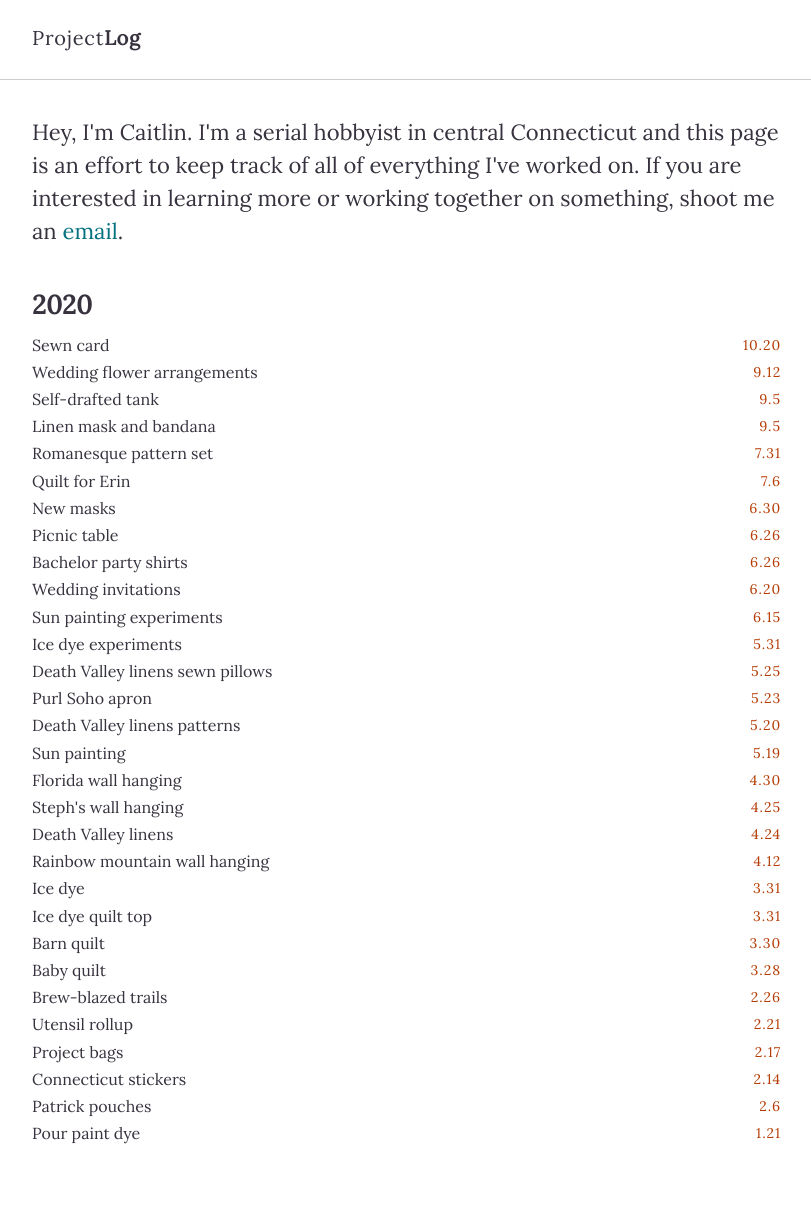
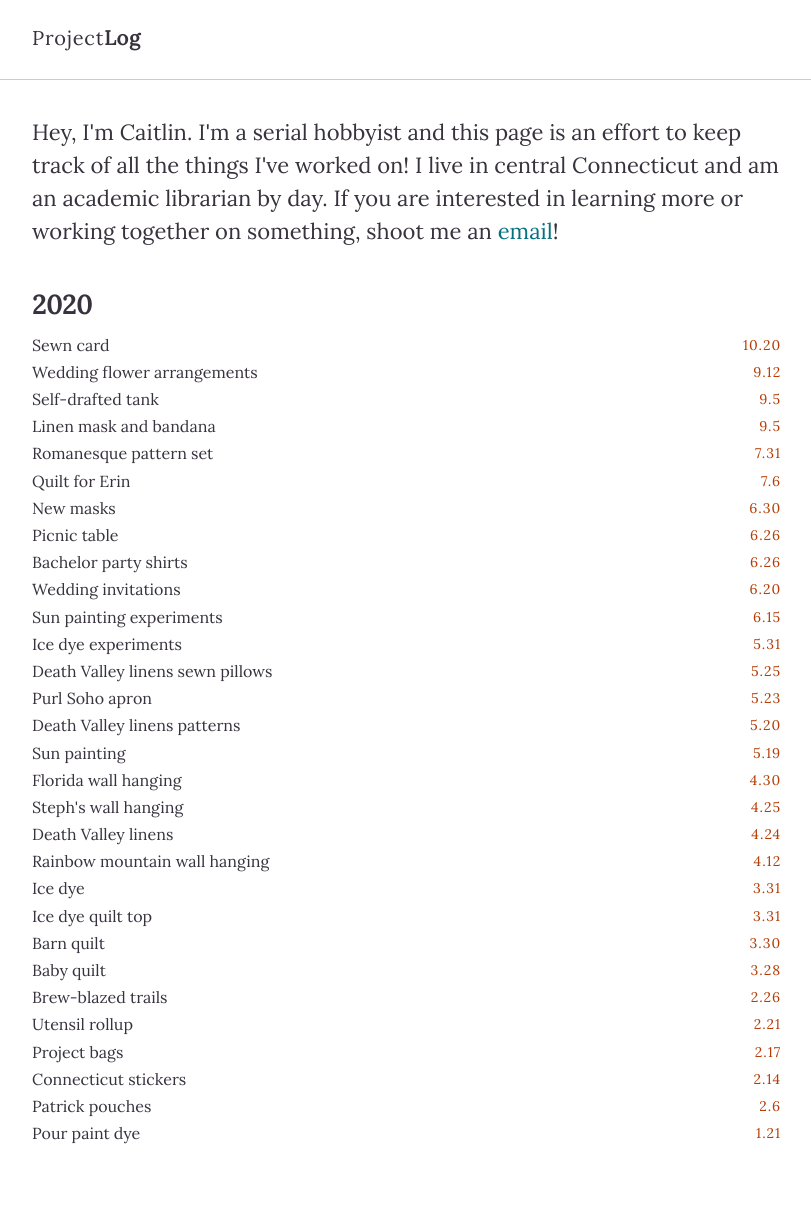
Before and after one commit to caitlinmeyer/project-log, a Jekyll site: the page built from index.html, in a window 1280 px wide. Shown: the whole page, without its empty margins (232-1043 px from the left). Built offline with Jekyll 4.4.1, drawn with Linux system fonts in a browser that asks for light colours.

Commit message:
Update intro.html

```diff
--- a/_includes/intro.html
+++ b/_includes/intro.html
@@ -1,5 +1,5 @@
 <section class="intro">
   <div class="container">
-    <p class="lead">Hey, I'm Caitlin. I'm a serial hobbyist in central Connecticut and this page is an effort to keep track of all of everything I've worked on. If you are interested in learning more or working together on something, shoot me an <a href="mailto:caitlin.e.meyer@gmail.com">email</a>.</p>
+    <p class="lead">Hey, I'm Caitlin. I'm a serial hobbyist and this page is an effort to keep track of all the things I've worked on! I live in central Connecticut and am an academic librarian by day. If you are interested in learning more or working together on something, shoot me an <a href="mailto:caitlin.e.meyer@gmail.com">email</a>!</p>
   </div>
 </section>
```
